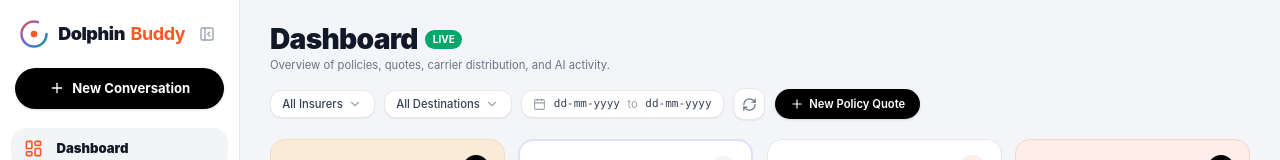
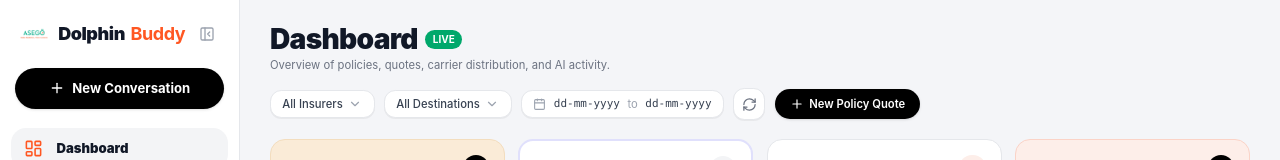
Before and after one commit to deepak427/health-insurance-frontend, a Next.js app: page /dashboard in a window 1280 px wide. Both pictures are taken after typing "Sample" into the empty fields and a click on the button "Start Chatting". Shown: the top 160 px of the page. Built offline with nearby package versions, Linux system fonts and the light colour scheme; no server answers.

Commit message:
fix(logo): fix logo

```diff
--- a/components/Sidebar.tsx
+++ b/components/Sidebar.tsx
@@ -6,6 +6,7 @@ import {
   PanelLeftClose, PanelLeft, Plus, IndianRupee, MessageSquare, Sparkles, Megaphone
 } from "lucide-react";
 import Link from "next/link";
+import Image from "next/image";
 import { useChatContext } from "@/context/ChatContext";
 
 import { usePathname } from "next/navigation";
@@ -59,19 +60,9 @@ export default function Sidebar({
           className="flex items-center gap-2.5 min-w-0 hover:opacity-85 transition-opacity cursor-pointer text-left"
           title={collapsed ? "Expand sidebar" : "Collapse sidebar"}
         >
-          {/* Modern Dolphin Portal Ring Emblem */}
+          {/* Aesgo Logo */}
           <div className="relative w-8 h-8 flex items-center justify-center shrink-0">
-            <svg width="32" height="32" viewBox="0 0 36 36" fill="none">
-              <circle cx="18" cy="18" r="15" stroke="url(#dolphin_grad)" strokeWidth="3" strokeLinecap="round" strokeDasharray="75 25" />
-              <circle cx="18" cy="18" r="4" fill="#ff5722" />
-              <defs>
-                <linearGradient id="dolphin_grad" x1="0" y1="0" x2="36" y2="36" gradientUnits="userSpaceOnUse">
-                  <stop stopColor="#ff5722" />
-                  <stop offset="0.5" stopColor="#6366f1" />
-                  <stop offset="1" stopColor="#00a86b" />
-                </linearGradient>
-              </defs>
-            </svg>
+            <Image src="/aesgo_logo.png" alt="Aesgo Logo" width={32} height={32} className="object-contain" priority />
           </div>
           {!collapsed && (
             <div className="flex items-center gap-1.5 min-w-0">
--- a/components/WelcomeScreen.tsx
+++ b/components/WelcomeScreen.tsx
@@ -1,5 +1,6 @@
 "use client";
-import { Shield, CheckCircle2, MessageCircle, Sparkles, ArrowRight } from "lucide-react";
+import Image from "next/image";
+import { CheckCircle2, MessageCircle, Sparkles, ArrowRight } from "lucide-react";
 
 const quickPrompts = [
   { label: "Deductible & Co-pay", prompt: "What is a deductible and how does it work?" },
@@ -16,10 +17,8 @@ export default function WelcomeScreen({ onPrompt }: Props) {
       {/* Profile Header */}
       <div className="flex flex-col items-center gap-4 max-w-sm">
         <div className="relative">
-          <div className="w-[100px] h-[100px] rounded-full bg-[#e2ded7] p-1.5 shadow-sm">
-            <div className="w-full h-full rounded-full bg-[#5b7c72] flex items-center justify-center text-white border-2 border-[#ffffff]">
-              <Shield size={44} />
-            </div>
+          <div className="w-[100px] h-[100px] rounded-full bg-[#e2ded7] p-1.5 shadow-sm flex items-center justify-center">
+            <Image src="/aesgo_logo.png" alt="Aesgo Logo" width={80} height={80} className="object-contain rounded-full" priority />
           </div>
           <span className="absolute bottom-2 right-2 w-6 h-6 rounded-full bg-[#e8a598] border-[3px] border-[#f9f8f6] flex items-center justify-center shadow-sm">
             <span className="w-2.5 h-2.5 rounded-full bg-white animate-soft-pulse"></span>
```
